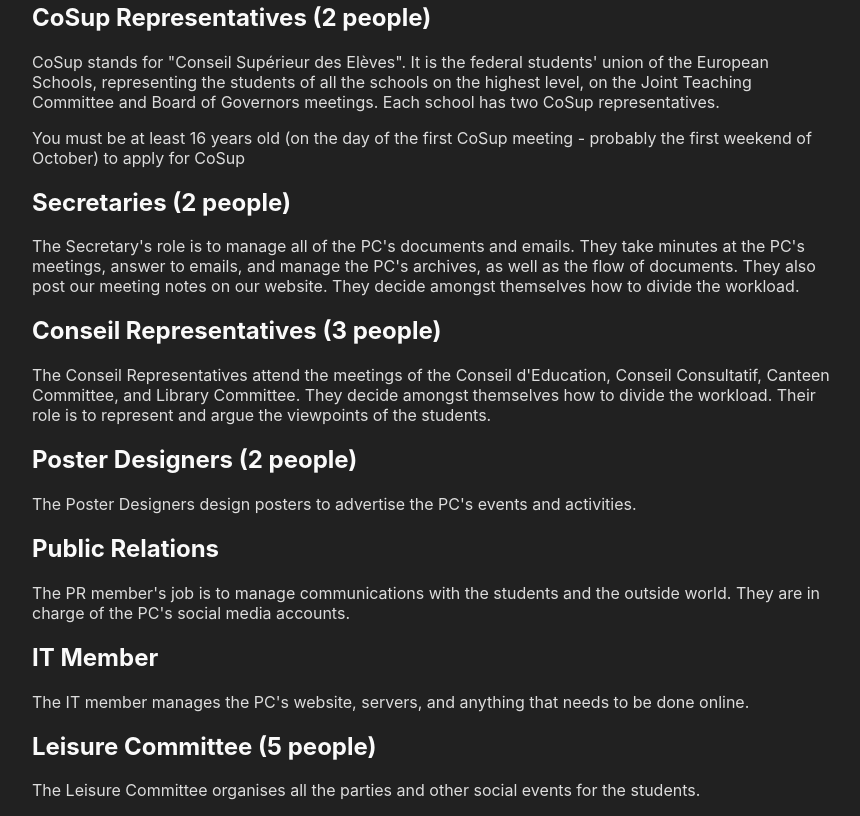
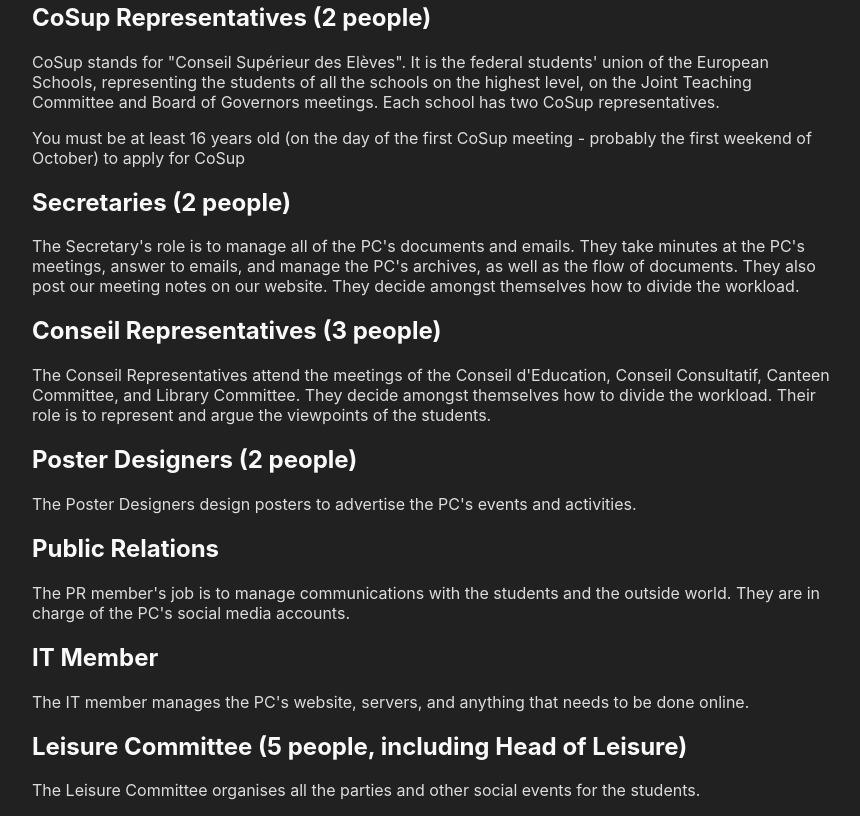
Before and after one commit to pc-kirchberg/join2019, an Eleventy site: page pages/positions.md in a window 1280 px wide. Shown: the part 781-1597 px from the top of the page, without its empty margins (208-1068 px from the left). Built offline with nearby package versions, Linux system fonts and the light colour scheme; Eleventy itself is replaced by a stand-in of ours; files that its build step writes are made by us from their sources.

Commit message:
Update Page “positions”

```diff
--- a/pages/positions.md
+++ b/pages/positions.md
@@ -59,6 +59,6 @@
 
 The IT member manages the PC's website, servers, and anything that needs to be done online.
 
-## Leisure Committee (5 people)
+## Leisure Committee (5 people, including Head of Leisure)
 
 The Leisure Committee organises all the parties and other social events for the students.
```
